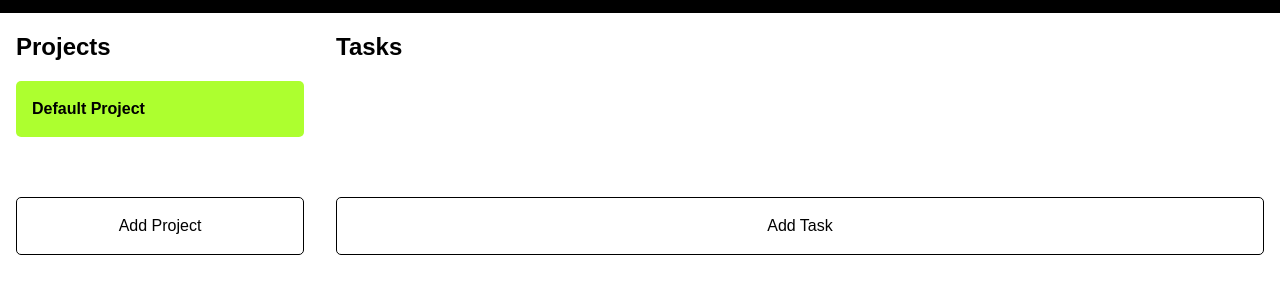
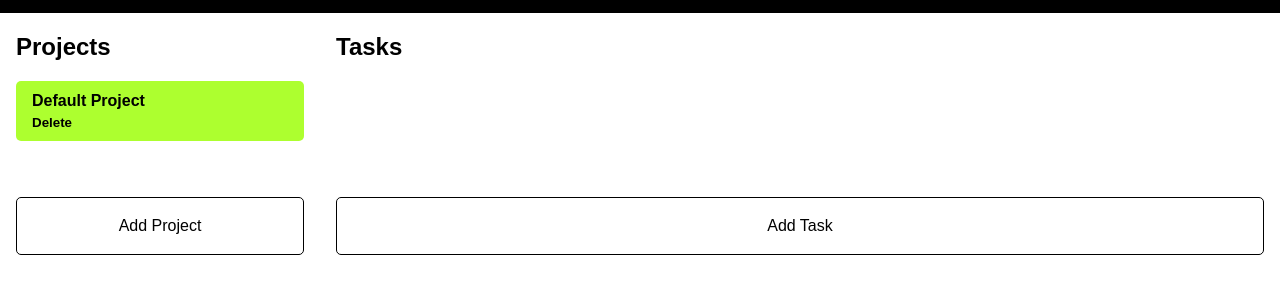
Before and after one commit to kuhvehl/Todo-List, a website built with webpack: page src/index.html in a window 1280 px wide. Shown: the part 67-360 px from the top of the page. Built offline with nearby package versions, Linux system fonts and the light colour scheme.

Commit message:
Finish implementing delete project functionality

```diff
--- a/src/display.js
+++ b/src/display.js
@@ -4,23 +4,31 @@ export function updateDisplay(projects, index) {
     const projectsDisplay = document.querySelector('.projects');
     const tasksDisplay = document.querySelector('.tasks');
 
-    // console.log(currentProjectsObj);
-
     projectsDisplay.innerHTML = '';
     tasksDisplay.innerHTML = '';
 
     projects.forEach((project, projectIndex) => {
         const projectButton = document.createElement('div');
+        const projectTitle = document.createElement('div');
+        projectTitle.dataset.projectIndex = projectIndex;
+        projectTitle.textContent = project.title;
         projectButton.dataset.projectIndex = projectIndex;
+
+        projectButton.appendChild(projectTitle);
+
         if (index == projectIndex) {
             projectButton.classList.add('current-project', 'project');
+            const deleteProject = document.createElement('div');
+            deleteProject.classList.add('delete-project');
+            deleteProject.textContent = 'Delete';
+            projectButton.appendChild(deleteProject);
         } else {
             projectButton.classList.add('project');
         }
-        projectButton.textContent = project.title;
         projectsDisplay.appendChild(projectButton);
     })
 
+    if (index !== undefined) {
     projects[index].getTasks().forEach((task, taskIndex) => {
         const taskDiv = document.createElement('div');
         const taskCircle = document.createElement('div');
@@ -48,6 +56,7 @@ export function updateDisplay(projects, index) {
         taskDiv.appendChild(deleteButton);
         tasksDisplay.appendChild(taskDiv);
     });
+}
 
     addListeners();
 }
--- a/src/listeners.js
+++ b/src/listeners.js
@@ -7,7 +7,7 @@ let taskCloseListening;
 let projectCloseListening;
 
 let currentIndex;
-if (!currentIndex) {
+if (currentIndex === undefined) {
     currentIndex = 0;
 }
 
@@ -32,6 +32,7 @@ export function addListeners() {
 
 
     const addProjectButton = document.querySelector('.add-project')
+    const deleteProjectButton = document.querySelector('.delete-project');
     const projectDialog = document.querySelector('.project-dialog');
     const projectTitle = document.querySelector('#project-title')
     const projectDivs = document.querySelectorAll('.project')
@@ -40,6 +41,14 @@ export function addListeners() {
         projectDialog.addEventListener('close', closeProjectDialogue);
         projectCloseListening = true;
     }
+
+    if (projectsObj.getProjects().length > 0 && deleteProjectButton !== null) {
+        deleteProjectButton.addEventListener('click', function() {
+            projectsObj.deleteProject(currentIndex);
+            updateDisplay((projectsObj.getProjects()));
+        })
+    }
+
 
     projectDivs.forEach((div) => {
         div.addEventListener('click', function(e) {
--- a/src/style.css
+++ b/src/style.css
@@ -50,6 +50,12 @@
     grid-template-rows: .25fr 2fr .25fr;
   }
 
+  .sidebar .project-buttons {
+    display: grid;
+    grid-template-rows: 1fr 1fr;
+    gap: 1rem;
+  }
+
   .main {
     grid-area: main;
     display: grid;
@@ -71,19 +77,30 @@
     margin-bottom: 3rem;
   }
 
-  .projects div {
-    padding-top: 1rem;
-    padding-bottom: 1rem;
-    padding-left: 1rem;
-  }
-
-  .projects div:hover {
+  .projects>div:hover {
     font-weight: bolder;
     color: greenyellow;
     background-color: black;
     border-radius: 5px;
-    padding-left: 3rem;
+    padding-left: 1rem;
     box-shadow: rgba(149, 157, 165, 0.2) 0px 8px 24px;
+  }
+
+  .project {
+    display: flex;
+    flex-direction: column;
+    justify-items: start;
+    align-items: start;
+  }
+
+  .delete-project {
+    font-size: 1.5ch;
+  }
+
+  .delete-project:hover {
+    border-radius: 5px;
+    padding-left: 1rem;
+    padding-right: 1rem;
   }
 
   .current-project {
@@ -91,6 +108,8 @@
     color: black;
     background-color: greenyellow;
     padding-left: 1rem;
+    padding-top: .5rem;
+    padding-bottom: .5rem;
     border-radius: 5px;
   }
 
@@ -122,7 +141,7 @@
     box-shadow: rgba(149, 157, 165, 0.2) 0px 8px 24px;
   }
 
-  button.delete:hover, button.cancel:hover {
+  button.delete:hover, button.cancel:hover, .delete-project:hover {
     background-color: red;
     color: white;
   }
```
